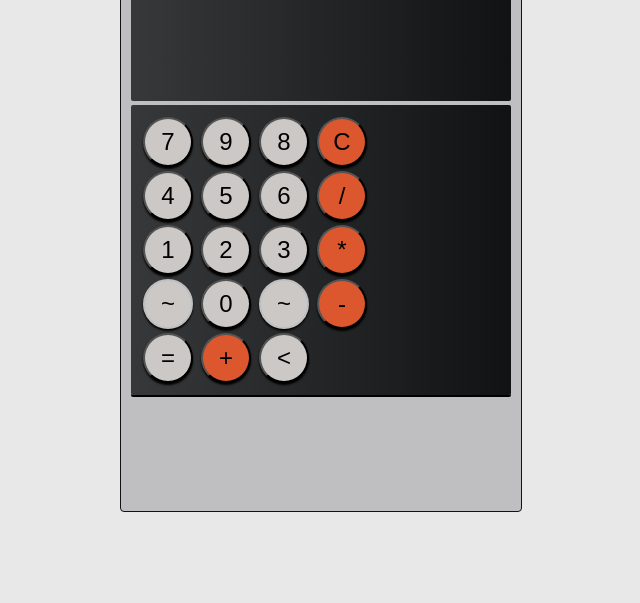
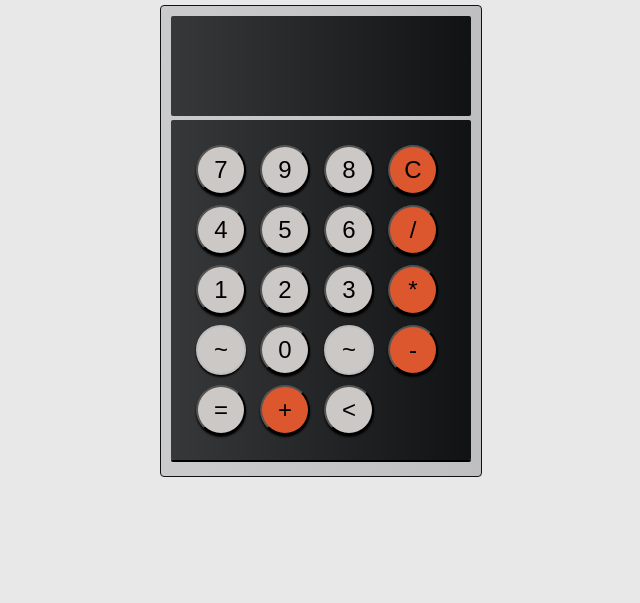
Before and after one commit to Surveinit/webCalculator, a plain HTML site: page index.html in a window 1280 px wide. Shown: the part 197-800 px from the top of the page, without its empty margins (319-959 px from the left). Drawn offline with Linux system fonts and the light colour scheme.

Commit message:
Big Calc feature complete

```diff
--- a/style.css
+++ b/style.css
@@ -9,11 +9,11 @@ body{
 }
 
 .mainContainer{
-    width: 380px;
-    height: 520px;
+    width: 300px;
+    height: 450px;
     /* Idea size 380*520 */
     padding: 10px;
-    background-color: #bfbfc1;
+    background: linear-gradient(to right, #cbcbcd, #bfbfc1);
     border: #101213 1px solid;
     border-radius: 4px;
     display: flex;
@@ -24,7 +24,7 @@ body{
     /* background-color: #101213; */
     background: linear-gradient(to right, #363839, #101213);
     padding: 20px;
-    height: 80px;
+    height: 60px;
     overflow: hidden;
     margin-bottom: 4px;
     border-radius: 2px;
@@ -48,7 +48,7 @@ body{
     background: linear-gradient(to right, #363839, #101213);
     box-shadow: 0px 2px 0px;
     border-radius: 2px;
-    padding: 10px;
+    padding: 20px;
 }
 
 button{
@@ -58,7 +58,7 @@ button{
     font-weight: 500;
     border-radius: 60%;
     font-size: 24px;
-    margin: 2px;
+    margin: 5px;
     box-shadow: 0px 2px 2px;
 
 }
```
